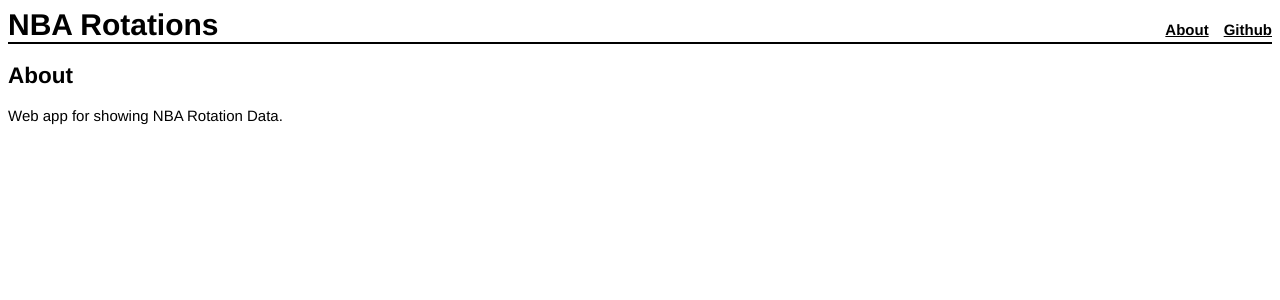
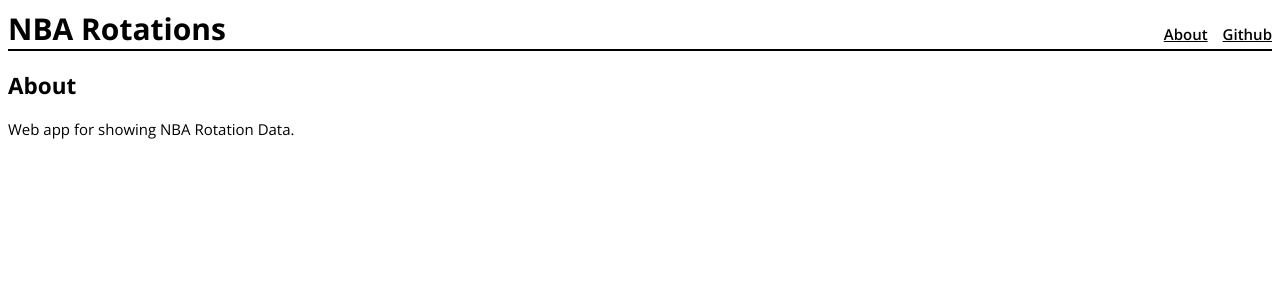
Before and after one commit to otislambert/bball-rotations, a SvelteKit app: page /about in a window 1280 px wide. Shown: the top 300 px of the page. Built offline with nearby package versions, Linux system fonts and the light colour scheme.

Commit message:
style(global): installed Open-Sans
- imported Open Sans from google fonts.
- used for main font
- fixed box-sizing

```diff
--- a/src/styles/global.scss
+++ b/src/styles/global.scss
@@ -1,7 +1,15 @@
+// Imports
+@import url("https://fonts.googleapis.com/css2?family=Open+Sans:wght@300;400;600;700&display=swap");
+
 // HTML
 html {
-  font-family: Helvetica, sans-serif;
+  font-family: "Open Sans", sans-serif;
   font-size: 15px;
+}
+
+* {
+  box-sizing: border-box;
+  font-smooth: auto;
 }
 
 // Utility Classes
@@ -15,3 +23,16 @@
     font-weight: light;
   }
 }
+
+.flex {
+  display: flex;
+  flex-wrap: wrap;
+
+  &.row {
+    flex-direction: row;
+  }
+
+  &.column {
+    flex-direction: column;
+  }
+}
```
